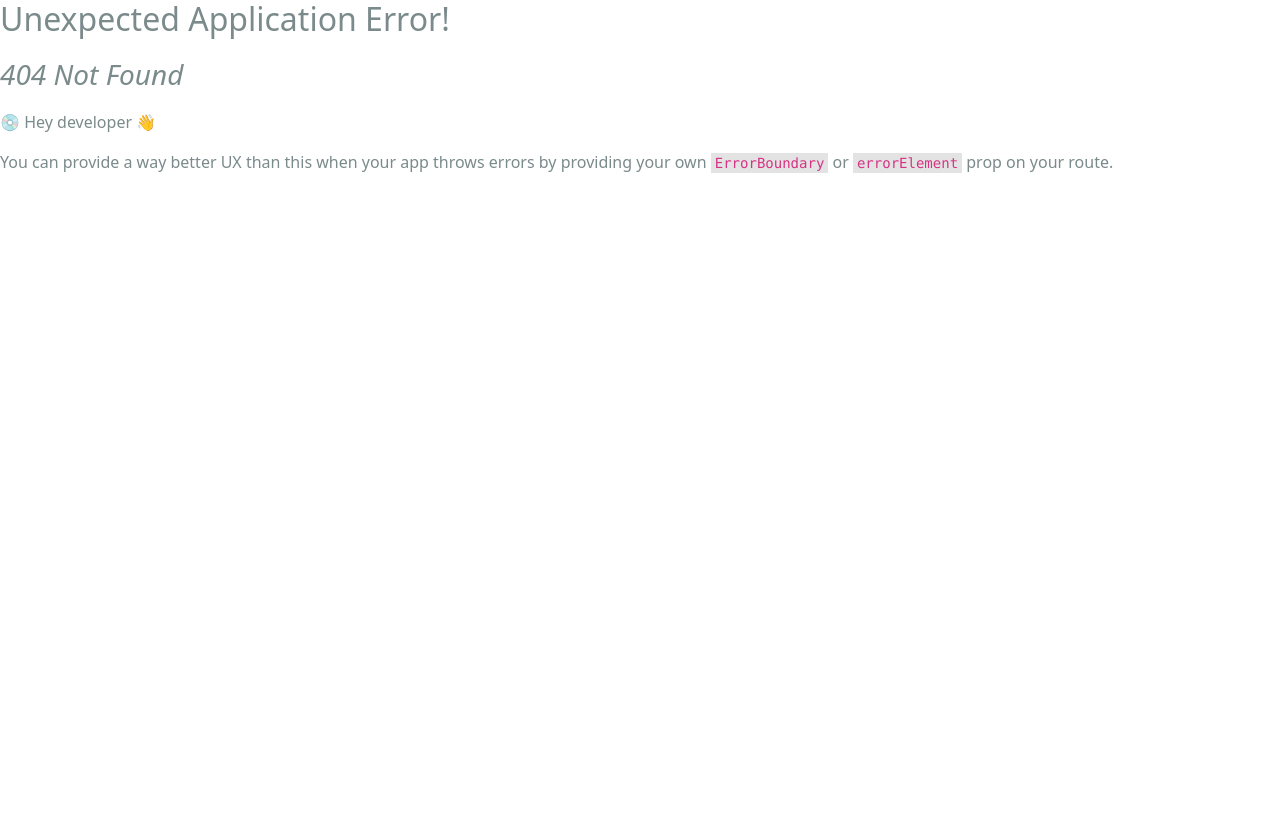
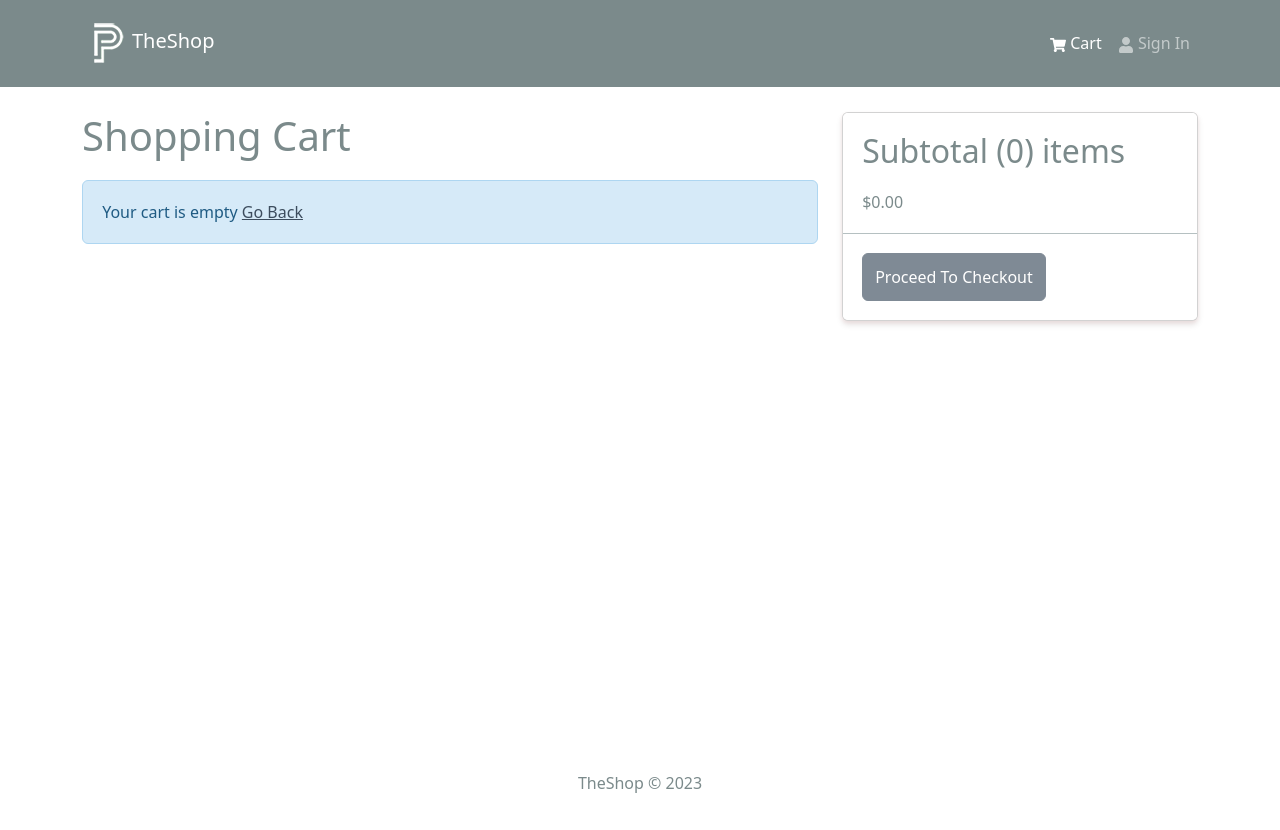
Before and after one commit to Alex-dev7/eCommerce, a React (Create React App) app: page /cart in a window 1280 px wide. Before the commit this address had no page. Before the commit the page ends 800 px from the top, so only its background shows below. Built offline with nearby package versions, Linux system fonts and the light colour scheme.

Commit message:
working shopping cart

```diff
--- a/src/components/Header.jsx
+++ b/src/components/Header.jsx
@@ -10,7 +10,7 @@
   console.log(cartItems)
 
   return (
-    <header>
+    <header style={{marginBottom: '25px'}}>
         <Navbar bg="dark" variant='dark' expand="md" collapseOnSelect>
             <Container>
                 <LinkContainer to="/">
--- a/src/index.js
+++ b/src/index.js
@@ -10,12 +10,14 @@
 import reportWebVitals from './reportWebVitals';
 import HomeScreen from './screens/HomeScreen';
 import ProductScreen from './screens/ProductScreen';
+import CartScreen from './screens/CartScreen';
 
 const router = createBrowserRouter(
   createRoutesFromElements(
     <Route path="/" element={<App/>} >
       <Route index={true} path="/" element={<HomeScreen/>} />
       <Route path="/product/:id" element={<ProductScreen/>} />
+      <Route path="/cart" element={<CartScreen/>} />
     </Route>
   )
 )
--- /dev/null
+++ b/src/screens/CartScreen.jsx
@@ -0,0 +1,92 @@
+import { Link, useNavigate } from 'react-router-dom'
+import { useDispatch, useSelector } from "react-redux"
+import { Row, Col, ListGroup, Image, Form, Button, Card } from 'react-bootstrap'
+import { FaTrash } from 'react-icons/fa'
+import Message from '../components/Message'
+import { addToCart } from '../slices/cartSlice'
+
+function CartScreen() {
+  const navigate = useNavigate()
+  const dispatch = useDispatch()
+
+  const cart = useSelector((state) => state.cart)
+  const { cartItems } = cart
+
+  const addToCartHandler = async (product, qty) => {
+    dispatch(addToCart({...product, qty}))
+  }
+
+  return (
+    <Row>
+        <Col md={8}>
+            <h1 style={{marginBottom: '20px'}}>Shopping  Cart</h1>
+            {
+                cartItems.length === 0 ? (
+                    <Message>
+                        Your cart is empty <Link to='/'>Go Back</Link>
+                    </Message>
+                ) : (
+                    <ListGroup variant='flush'>
+                        {
+                            cartItems.map((item) => (
+                                <ListGroup.Item key={item._id}>
+                                    <Row>
+                                        <Col md={2}>
+                                            <Image src={item.image} alt={item.name} fluid rounded />
+                                        </Col>
+                                        <Col md={3}>
+                                            <Link to={`/product/${item._id}`}>{item.name}</Link>
+                                        </Col>
+                                        <Col md={2}>
+                                            ${item.price}
+                                        </Col>
+                                        <Col md={2}>
+                                            <Form.Control
+                                            as='select'
+                                            value={item.qty}
+                                            onChange={(e) => addToCartHandler(item, Number(e.target.value))}
+                                            >
+                                            {[...Array(item.countInStock).keys()].map((x) => (
+                                                <option key={x + 1} value={x + 1} >
+                                                    { x + 1}
+                                                </option>
+                                            )) }
+                                            </Form.Control>
+                                        </Col>
+                                        <Col md={2}>
+                                            <Button type='button' variant='light'>
+                                                <FaTrash />
+                                            </Button>
+                                        </Col>
+                                    </Row>
+                                </ListGroup.Item>
+                            ))
+                        }
+                    </ListGroup>
+                )
+            }
+        </Col>
+        <Col md={4}>
+            <Card>
+                <ListGroup variant='flush'>
+                    <ListGroup.Item>
+                        <h2>
+                            Subtotal ({cartItems.reduce((a, i) => a + i.qty, 0 )}) items
+                        </h2>
+                        ${cartItems
+                        .reduce((a, i) => a + i.qty * i.price, 0)
+                        .toFixed(2)}
+                    </ListGroup.Item>
+                    <ListGroup.Item>
+                        <Button type='button' className='btn-block' disabled={cartItems.length === 0}>
+                            Proceed To Checkout
+                        </Button>
+                    </ListGroup.Item>
+                </ListGroup>
+            </Card>
+        </Col>
+    </Row>
+  )
+}
+
+export default CartScreen
```
